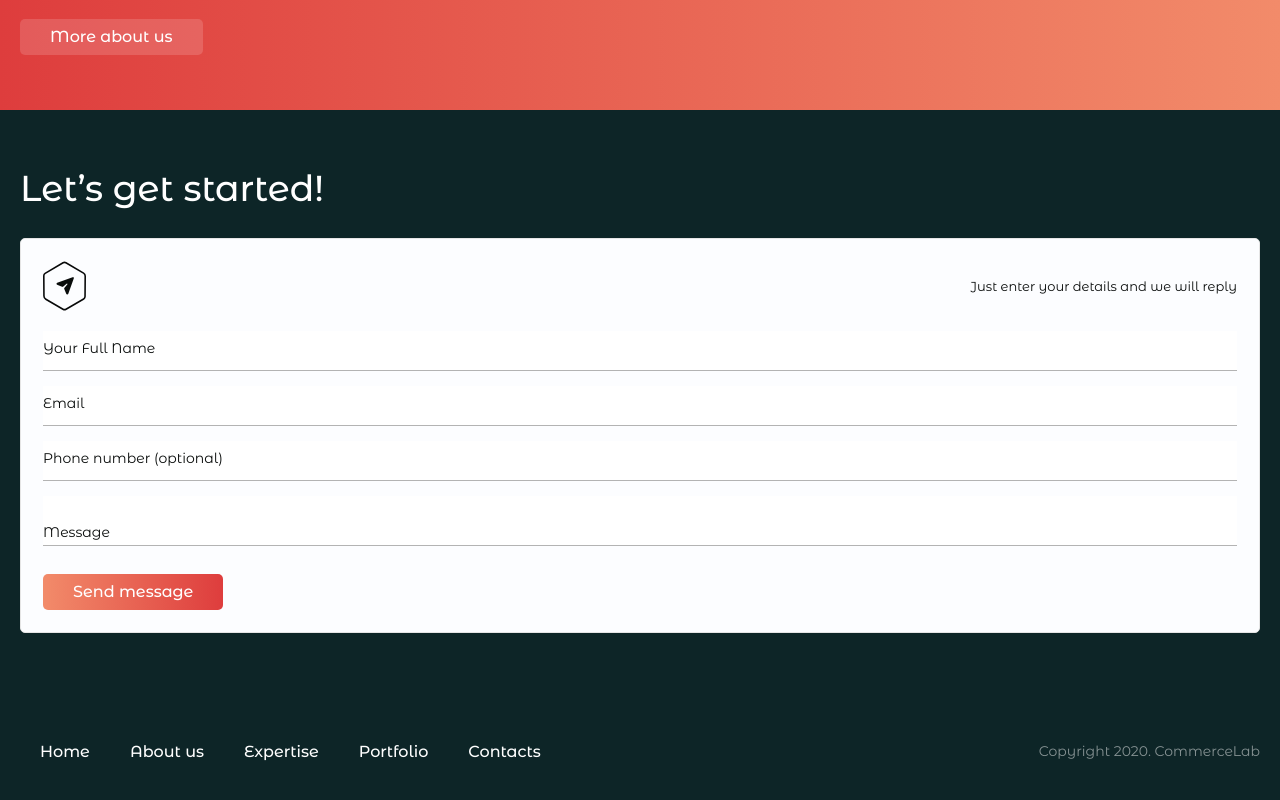
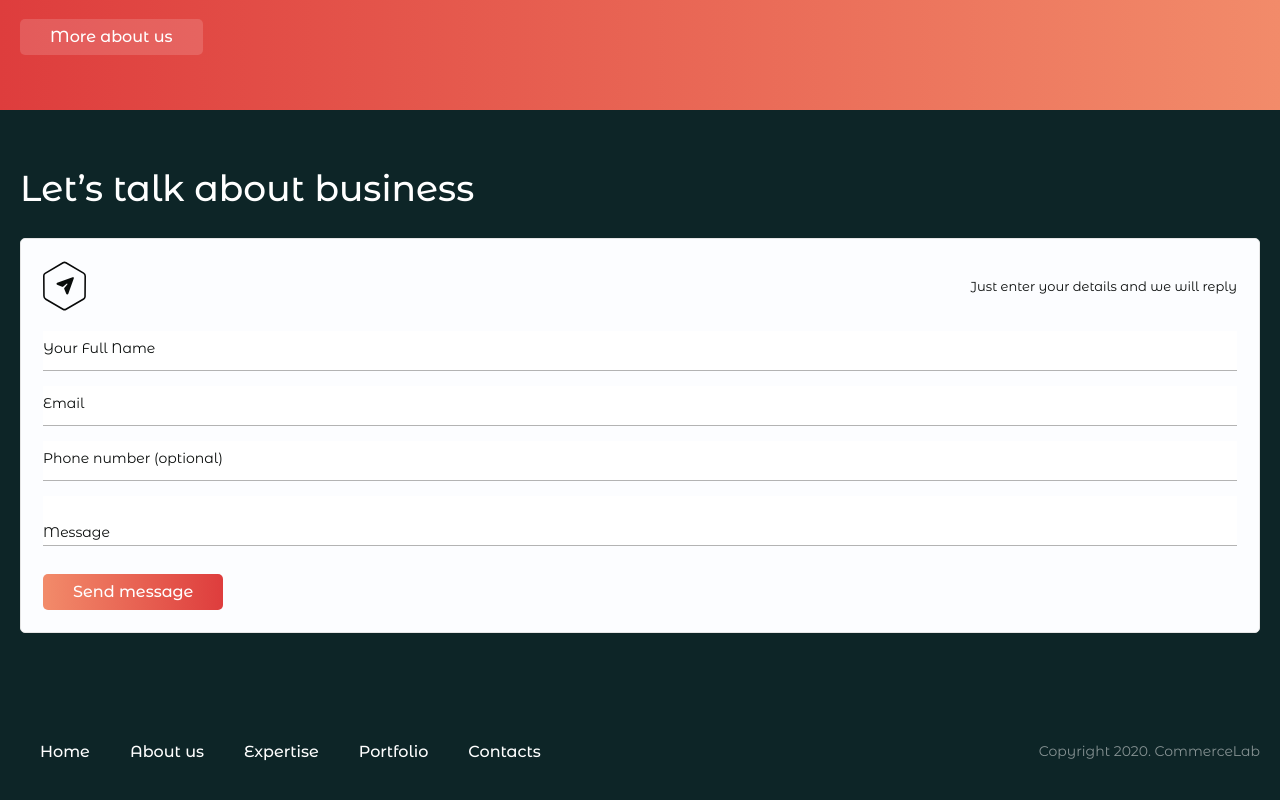
Before and after one commit to galina-osenina/CL, a website: page src/index.html in a window 1280 px wide. Shown: the part 4183-4983 px from the top of the page. Drawn offline with nearby package versions, Linux system fonts and the light colour scheme; files that its build step writes are made by us from their sources.

Commit message:
added content

```diff
--- a/src/html/blocks/form-section.html
+++ b/src/html/blocks/form-section.html
@@ -1,6 +1,6 @@
 <section class="section section_bg section_bg_primary">
   <div class="container">
-    <h2 class="h2">Let’s get started!</h2>
+    <h2 class="h2">Let’s talk about business</h2>
     //= ./form.html
 
     <!--          <div class="cta">-->
```
